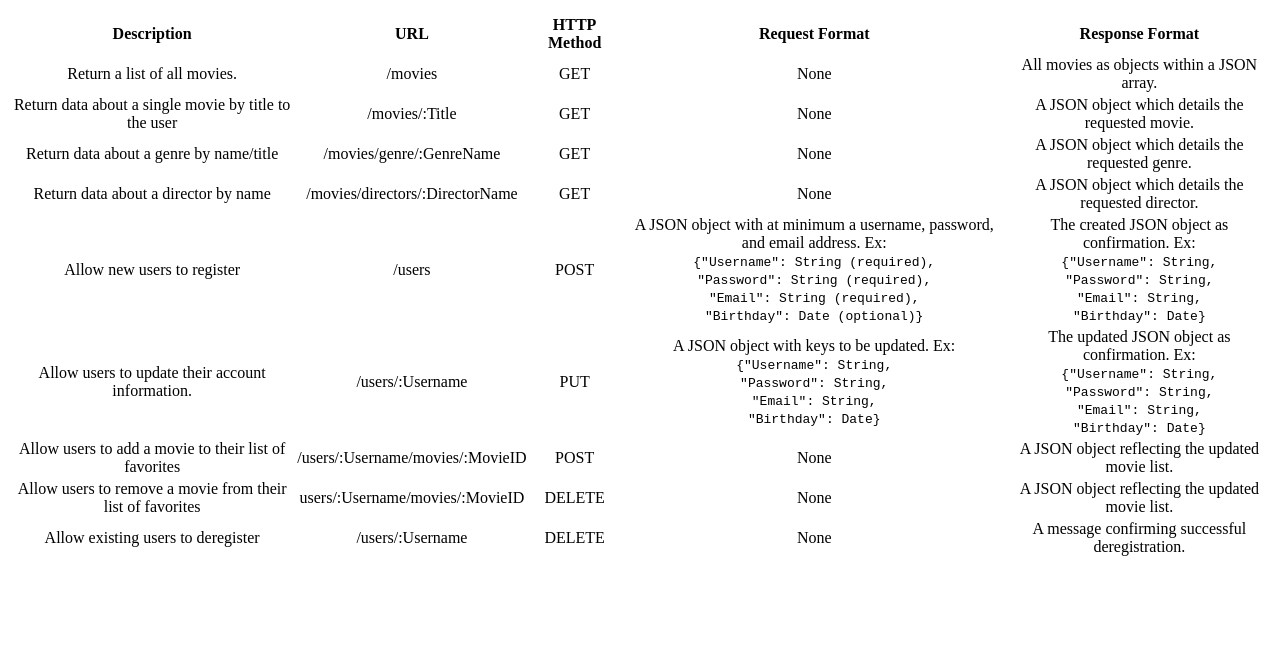
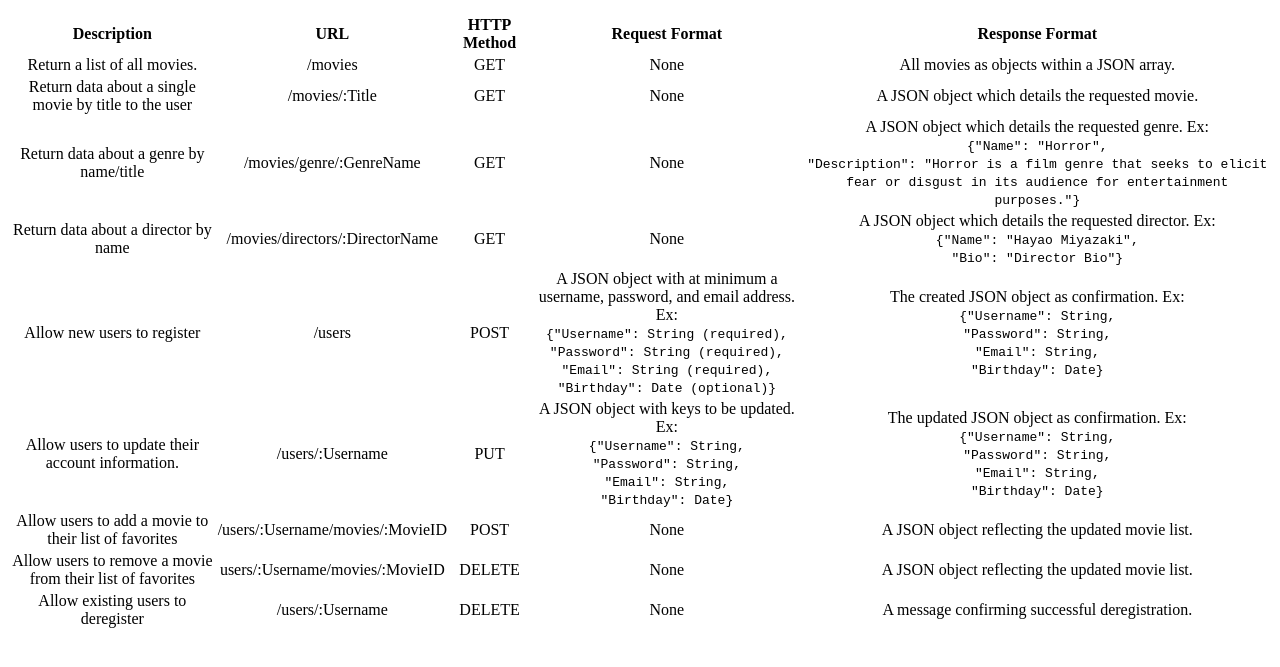
Before and after one commit to YSX-Brian/Movie_API, a website: page public/documentation.html in a window 1280 px wide. Shown: the part 119-786 px from the top of the page. Drawn offline with Linux system fonts and the light colour scheme.

Commit message:
added response examples

```diff
--- a/public/documentation.html
+++ b/public/documentation.html
@@ -45,14 +45,23 @@
                 <td>/movies/genre/:GenreName</td>
                 <td>GET</td>
                 <td>None</td>
-                <td>A JSON object which details the requested genre.</td>
+                <td>A JSON object which details the requested genre. Ex:<br>
+                    <code>{"Name": "Horror",
+                        <br>"Description": "Horror is a film genre that seeks
+                        to elicit fear or disgust in its audience for entertainment purposes."}
+                    </code>
+                </td>
             </tr>
             <tr>
                 <td>Return data about a director by name</td>
                 <td>/movies/directors/:DirectorName</td>
                 <td>GET</td>
                 <td>None</td>
-                <td>A JSON object which details the requested director.</td>
+                <td>A JSON object which details the requested director. Ex:<br>
+                    <code>{"Name": "Hayao Miyazaki",
+                        <br>"Bio": "Director Bio"}
+                    </code>
+                </td>
             </tr>
             <tr>
                 <td>Allow new users to register</td>
```
